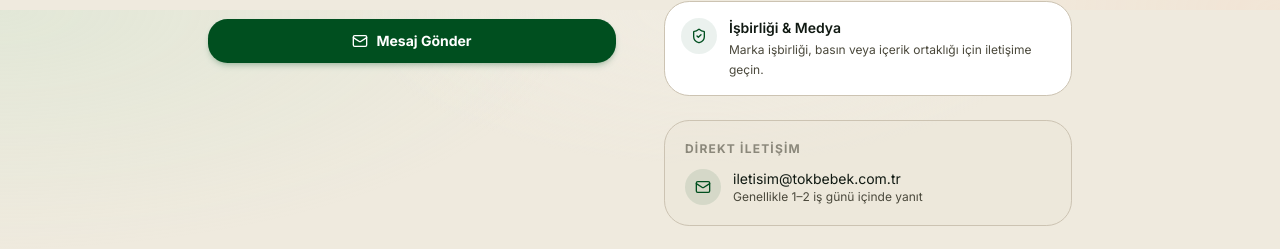
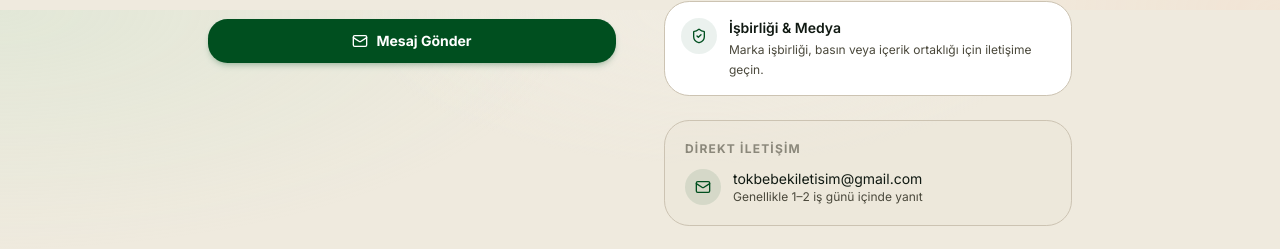
Before and after one commit to inceHTC/yemeksite, a Next.js app: page /iletisim in a window 1280 px wide. Shown: the part 790-1039 px from the top of the page. Built offline with nearby package versions, Linux system fonts and the light colour scheme; no server answers.

Commit message:
resend ayarları3

```diff
--- a/src/app/iletisim/page.tsx
+++ b/src/app/iletisim/page.tsx
@@ -93,7 +93,7 @@ export default function IletisimPage() {
                     <Mail className="w-4 h-4 text-primary" />
                   </div>
                   <div>
-                    <p className="text-sm  group-hover:text-primary transition-colors">iletisim@tokbebek.com.tr</p>
+                    <p className="text-sm  group-hover:text-primary transition-colors">tokbebekiletisim@gmail.com</p>
                     <p className="text-xs text-muted-foreground">Genellikle 1–2 iş günü içinde yanıt</p>
                   </div>
                 </a>
```
